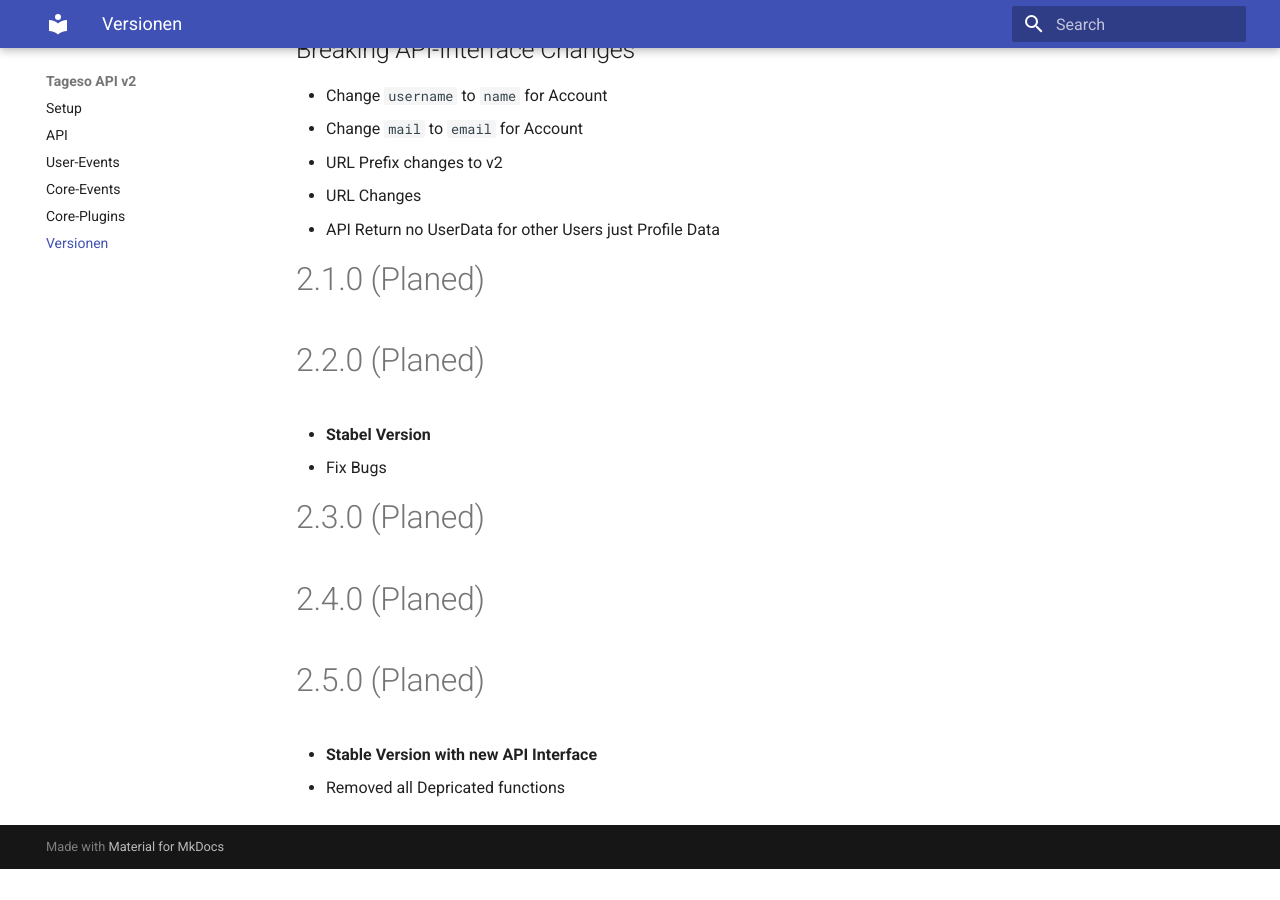
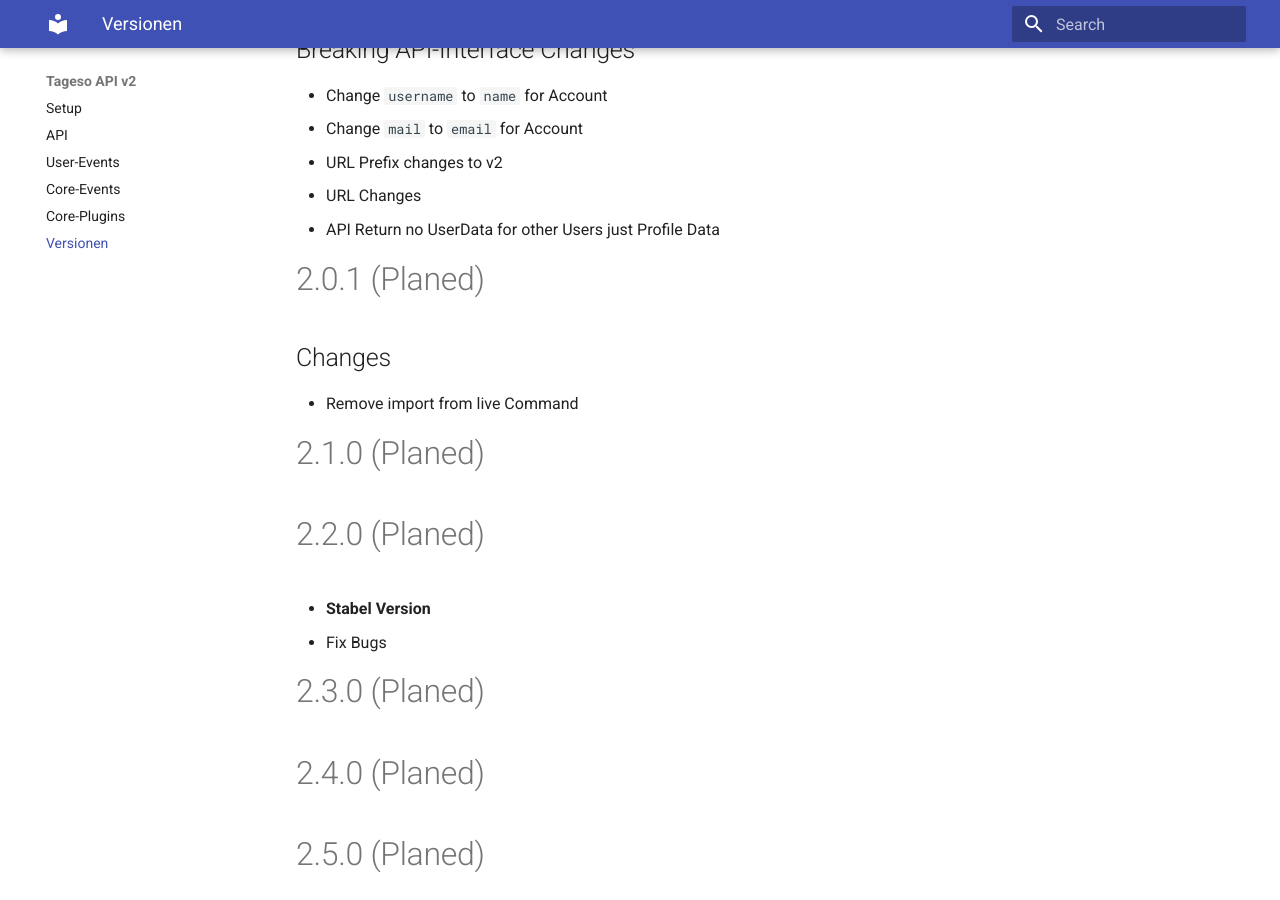
Before and after one commit to tageso/api, an MkDocs documentation site: the page built from docs/docs/version.md, in a window 1280 px wide and 900 px high, scrolled down 455 px. Built offline with MkDocs 1.6.1 and Material for MkDocs 9.7.7, drawn with Linux system fonts in a browser that asks for light colours; before the commit the page ends 1324 px from its top, so only the background shows below that.

Commit message:
Update Docs

```diff
--- a/docs/docs/version.md
+++ b/docs/docs/version.md
@@ -14,6 +14,9 @@ Current this API is still in development.
 * URL Changes
 * API Return no UserData for other Users just Profile Data
 
+# 2.0.1 (Planed)
+##Changes
+* Remove import from live Command
 # 2.1.0 (Planed)
 
 # 2.2.0 (Planed)
```
